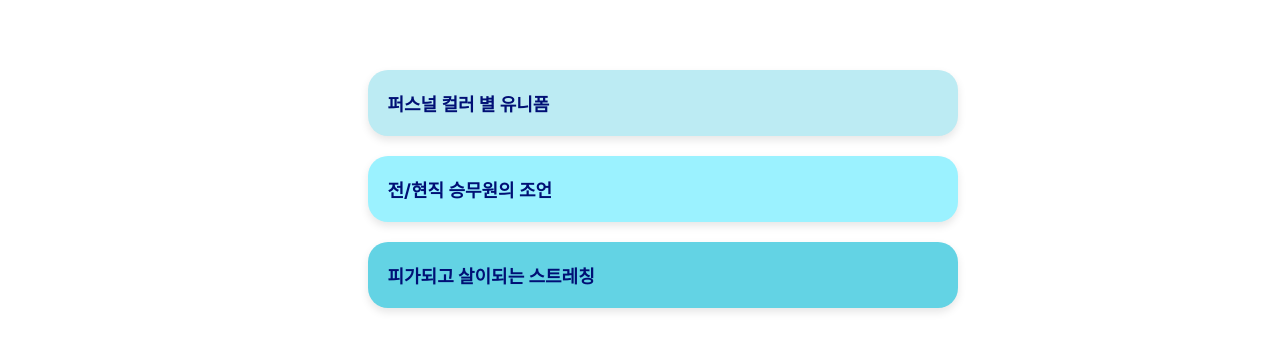
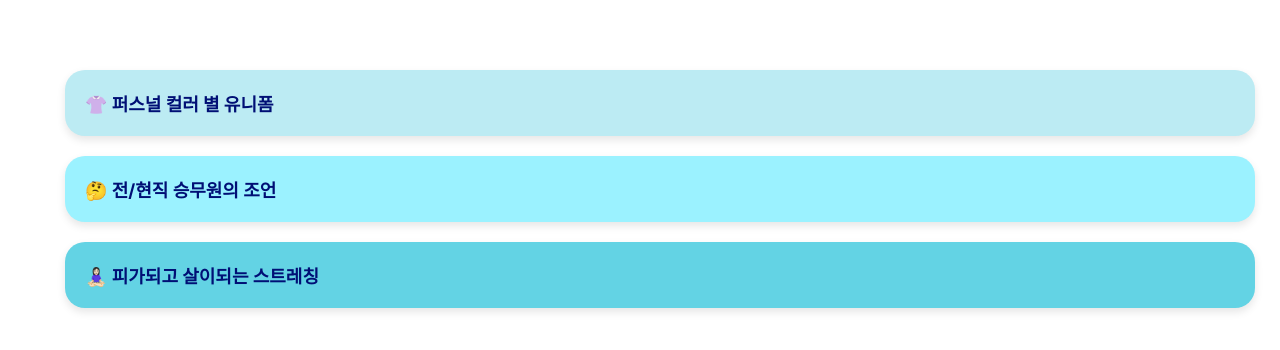
Before and after one commit to Airbear-HS/AIRBEAR, a React (Create React App) app: page / in a window 1280 px wide. Shown: the part 2394-2744 px from the top of the page. Built offline with nearby package versions, Linux system fonts and the light colour scheme.

Commit message:
byeongsinissue

```diff
--- a/src/Layout/Header.jsx
+++ b/src/Layout/Header.jsx
@@ -13,7 +13,7 @@ function Header() {
           {isLoggedIn ? (
             // 로그인 후의 상단 바
             <>
-              <Link to="/Mypage" className="mypage-button">
+              <Link to="/member/Mypage_real" className="mypage-button">
                 <svg
                   xmlns="http://www.w3.org/2000/svg"
                   width="35"
--- a/src/component/main/Butt.css
+++ b/src/component/main/Butt.css
@@ -2,7 +2,7 @@
 .tips_2,
 .tips_3 {
   display: flex;
-  margin-left: 5px;
+  margin-left: 0px;
   margin-bottom: 20px;
   text-decoration: none;
 }
@@ -33,7 +33,7 @@ a {
 }
 
 .first_tip {
-  width: 550px;
+  width: 1150px;
   display: flex;
   justify-content: space-between;
   align-items: center;
@@ -46,7 +46,7 @@ a {
 }
 
 .second_tip {
-  width: 550px;
+  width: 1150px;
   display: flex;
   justify-content: space-between;
   align-items: center;
@@ -58,7 +58,7 @@ a {
 }
 
 .third_tip {
-  width: 550px;
+  width: 1150px;
   display: flex;
   justify-content: space-between;
   align-items: center;
--- a/src/component/main/Butt.jsx
+++ b/src/component/main/Butt.jsx
@@ -12,7 +12,7 @@ function Butt() {
         <div className="tips_1">
           <div className="first_tip">
             <div className="first_tip_text">
-              <div>퍼스널 컬러 별 유니폼</div>
+              <div>👚 퍼스널 컬러 별 유니폼</div>
             </div>
           </div>
         </div>
@@ -22,7 +22,7 @@ function Butt() {
         <div className="tips_2">
           <div className="second_tip">
             <div className="first_tip_text">
-              <div>전/현직 승무원의 조언</div>
+              <div>🤔 전/현직 승무원의 조언</div>
             </div>
           </div>
         </div>
@@ -32,7 +32,7 @@ function Butt() {
         <div className="tips_3">
           <div className="third_tip">
             <div className="first_tip_text">
-              <div>피가되고 살이되는 스트레칭</div>
+              <div>🧘🏻‍♀️ 피가되고 살이되는 스트레칭</div>
             </div>
           </div>
         </div>
--- a/src/component/nav/Recruiting.jsx
+++ b/src/component/nav/Recruiting.jsx
@@ -9,6 +9,7 @@ function Recruiting() {
   return (
     <div>
       <div className="cmon">
+        <div className="newmember_container">
           <div className="newmember">
             <svg
               xmlns="http://www.w3.org/2000/svg"
@@ -33,6 +34,7 @@ function Recruiting() {
             </svg>
 
             <p>채용 일정</p>
+          </div>
         </div>
       </div>
       <div className="recruit_posting">
```
Lines whose indentation alone changed are shown as unchanged.
